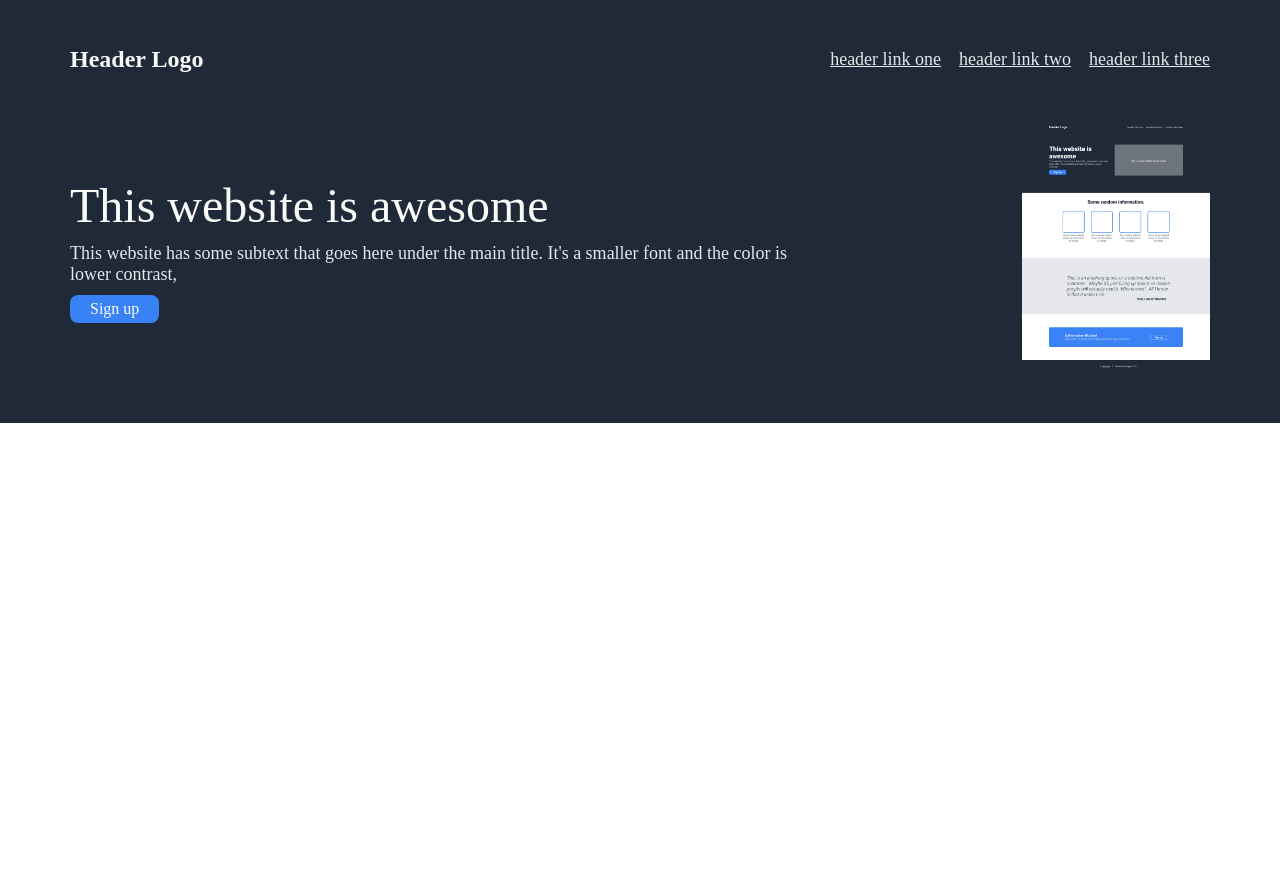
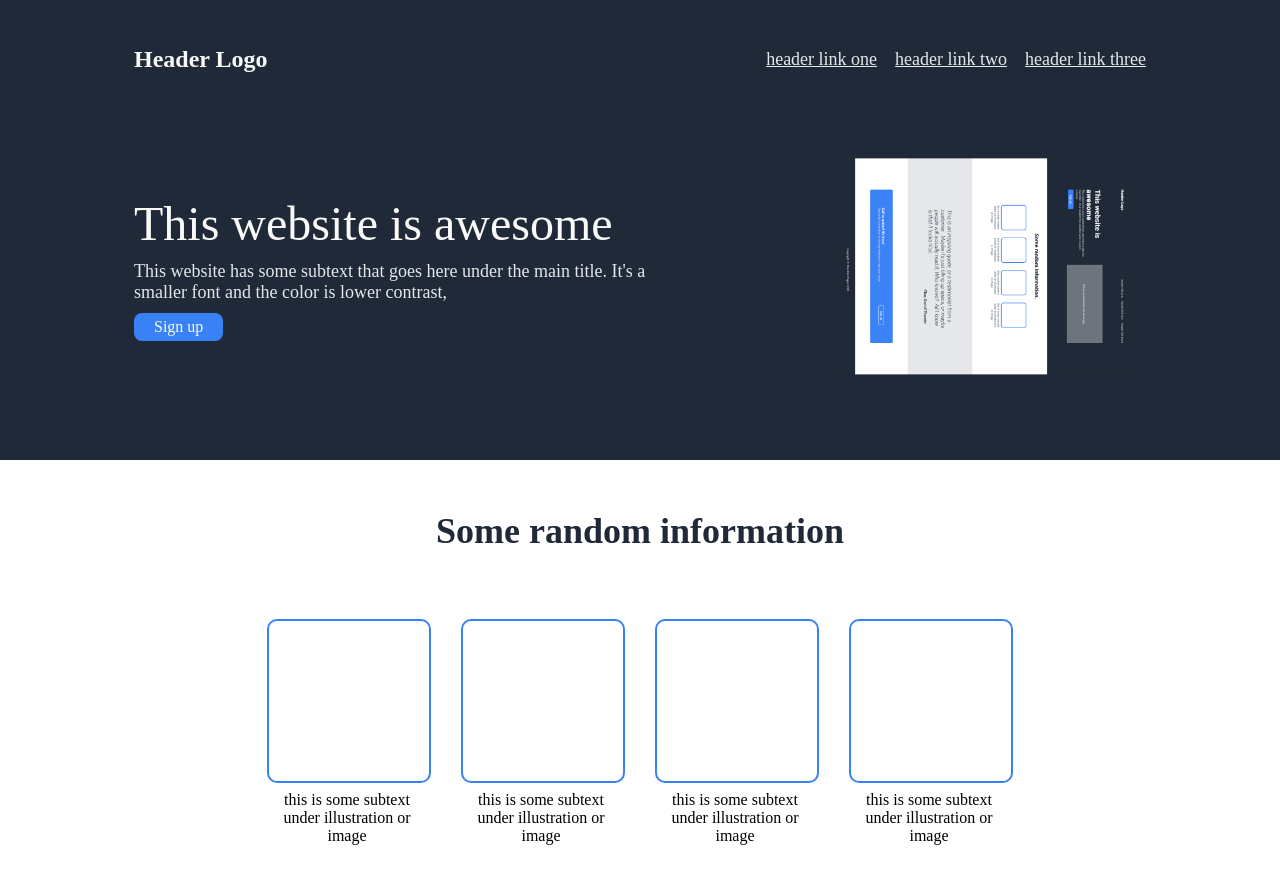
Before and after one commit to deadMartial/odin_landing-page, a plain HTML site: page code/index.html in a window 1280 px wide. Before the commit the page ends 800 px from the top, so only its background shows below. Drawn offline with Linux system fonts and the light colour scheme.

Commit message:
Added body

```diff
--- a/code/index.html
+++ b/code/index.html
@@ -33,7 +33,24 @@
 
 
     <div class="mid">
+        <h3>Some random information</h3>
+        <div class="pic">
+            <div class="con">
+                <div class="blank"></div><p>this is some subtext under illustration or image</p>
+        </div>
+        <div class="con">
+            <div class="blank"></div><p>this is some subtext under illustration or image</p>
+    </div>
+    <div class="con">
+        <div class="blank"></div><p>this is some subtext under illustration or image</p>
+</div>
+<div class="con">
+    <div class="blank"></div><p>this is some subtext under illustration or image</p>
+</div>
 
+</div>
+
+        </div>
     </div>
 
 
--- a/code/styles.css
+++ b/code/styles.css
@@ -3,6 +3,15 @@
     padding:0;
     box-sizing: border-box;
     font-family: Roboto sams-serif;
+}
+
+
+body{
+    display: flex;
+    flex-direction: column;
+    align-items: center;
+    gap: 50px;
+
 }
 
 .h{
@@ -15,7 +24,7 @@
     flex-direction: column;
     /* align-items: center; */
     background-color: #1f2937;
-    width: 90%;
+    width: 80%;
     margin: auto;
     gap: 50px;
     padding: 46px 6px;
@@ -28,7 +37,7 @@ h2{
     font-weight: 500;
 }
 
-p{
+.webname p{
     font-size: 18px;
     color: #e5e7eb;
 }
@@ -55,15 +64,23 @@ p{
 
 .top{
     display:flex;
-    justify-content: space-around;
+    justify-content: space-between;
     gap:20%;
 
 }
 
 img{
-    flex:0 500px;
-    height: 250px;
+
+    max-height: 100%;
+    max-width:80%;
     /* width: 150px; */
+    /* flex: 2; */
+    transform: rotate(90deg);
+}
+.image{
+    /* overflow:visible; */
+    flex:1;
+
 }
 
 .webname{
@@ -72,7 +89,7 @@ img{
     justify-content: center;
     gap: 10px;
     align-items: flex-start;
-
+    flex: 2 ;
 }
 
 .button{
@@ -81,3 +98,45 @@ img{
     padding: 5px 20px;
     border-radius: 8px;
 }
+
+.mid{
+    display: flex;
+    flex-direction: column;
+    align-items: center;
+    /* padding-top: 50px; */
+    gap: 30px;
+    justify-content: center;
+    /* height: 80px; */
+}
+
+h3{
+    font-size: 36px;
+    color: #1f2937;
+    font-weight: 900;
+}
+
+.pic{
+    display: flex;
+    justify-content: center;
+    gap: 30px;
+    padding: 5%;
+}
+
+.blank{
+    padding: 80px;
+    border: 2px solid #3882f6;
+    /* display: inline; */
+    border-radius: 10px;
+
+
+}
+
+.con{
+    display: flex;
+    flex-direction: column;
+    gap: 8px;
+}
+.con p{
+    text-align: center;
+    width: 160px;
+}
```
